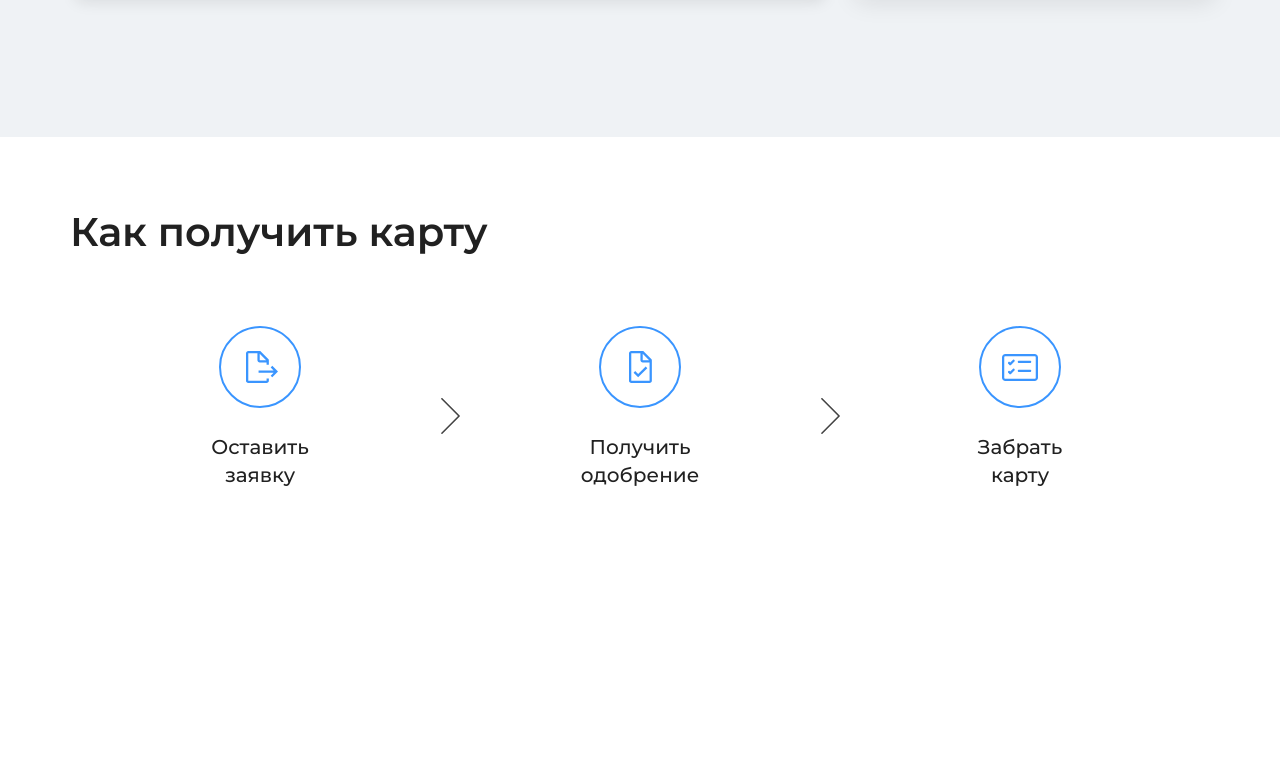
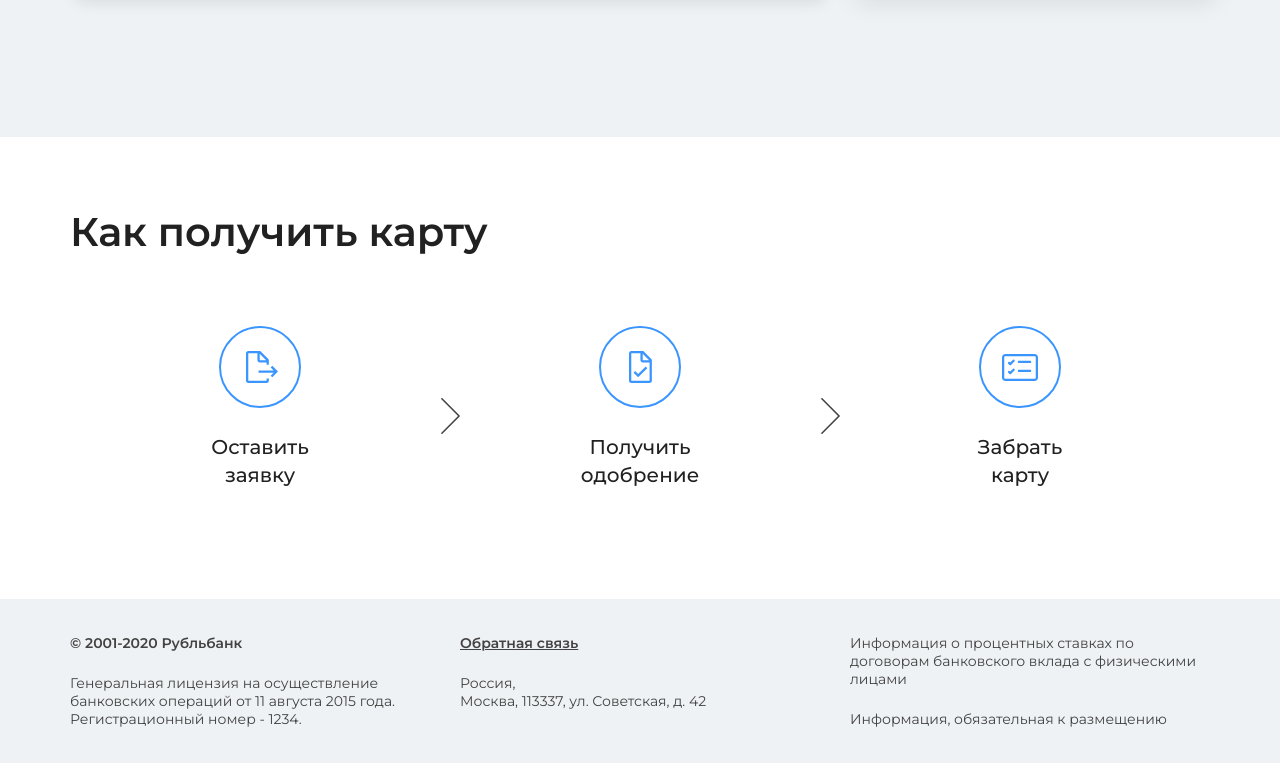
Before and after one commit to Muratovnik/Rublebank, a plain HTML site: page index.html in a window 1280 px wide. Shown: the part 2210-2973 px from the top of the page. Before the commit the page ends 2809 px from the top, so only its background shows below. Drawn offline with Linux system fonts and the light colour scheme.

Commit message:
Сверстал футер

```diff
--- /dev/null
+++ b/css/footer.css
@@ -0,0 +1,64 @@
+.main-footer{
+  background-color: #EFF2F5;
+  padding: 35px 0;
+  color: #424242;
+
+  font-size: 14px;
+  line-height: 18px;
+  font-weight: 400;
+}
+
+.main-footer .container{
+  display: flex;
+}
+
+
+.main-footer__wrap--one{
+  width: 355px;
+  margin-right: 35px;
+}
+.main-footer__wrap--two{
+  width: 250px;
+}
+
+
+.main-footer__copyright{
+  margin: 0;
+  font-weight: 600;
+
+  margin-bottom: 22px;
+}
+
+.main-footer__feedback-link{
+  display: block;
+  margin-bottom: 22px;
+
+  font-weight: 600;
+  text-decoration-line: underline;
+  color: #424242;
+}
+
+
+.main-footer__links{
+  width: 360px;
+  margin-left: auto;
+}
+
+.main-footer-list{
+  margin: 0;
+  padding: 0;
+  list-style: none;
+}
+
+
+.main-footer__item{
+  margin-bottom: 22px;
+}
+
+.main-footer__item a{
+  color: #424242;
+}
+
+.main-footer__item:last-child{
+  margin: 0;
+}
--- a/index.html
+++ b/index.html
@@ -11,6 +11,7 @@
   <link rel="stylesheet" href="css/style.css">
   <link rel="stylesheet" href="css/header.css">
   <link rel="stylesheet" href="css/main.css">
+  <link rel="stylesheet" href="css/footer.css">
   <link href="https://fonts.googleapis.com/css2?family=Montserrat:wght@100;200;300;400;500;600;700;800;900&display=swap"
     rel="stylesheet">
 </head>
@@ -328,6 +329,45 @@
 
   </main>
 
+  <footer class="main-footer">
+    <div class="container">
+      <div class="main-footer__wrap--one">
+        <p class="main-footer__copyright">
+          © 2001-2020 Рубльбанк
+        </p>
+        <span class="main-footer__licence">
+          Генеральная лицензия на осуществление банковских операций от 11 августа 2015 года. Регистрационный номер -
+          1234.
+        </span>
+      </div>
+      <div class="main-footer__wrap--two">
+        <a class="main-footer__feedback-link" href="">
+          Обратная связь
+        </a>
+        <span class="main-footer__arddress">
+          Россия,<br>Москва, 113337, ул. Советская, д. 42
+        </span>
+      </div>
+      <nav class="main-footer__links">
+        <ul class="main-footer-list">
+          <li class="main-footer__item">
+            <a href="">
+              Информация о процентных ставках по договорам банковского вклада с физическими лицами
+            </a>
+          </li>
+          <li class="main-footer__item">
+            <a href="">
+              Информация, обязательная к размещению
+            </a>
+          </li>
+        </ul>
+      </nav>
+
+    </div>
+
+
+  </footer>
+
   <script src="js/script.js"></script>
 </body>
 
```
